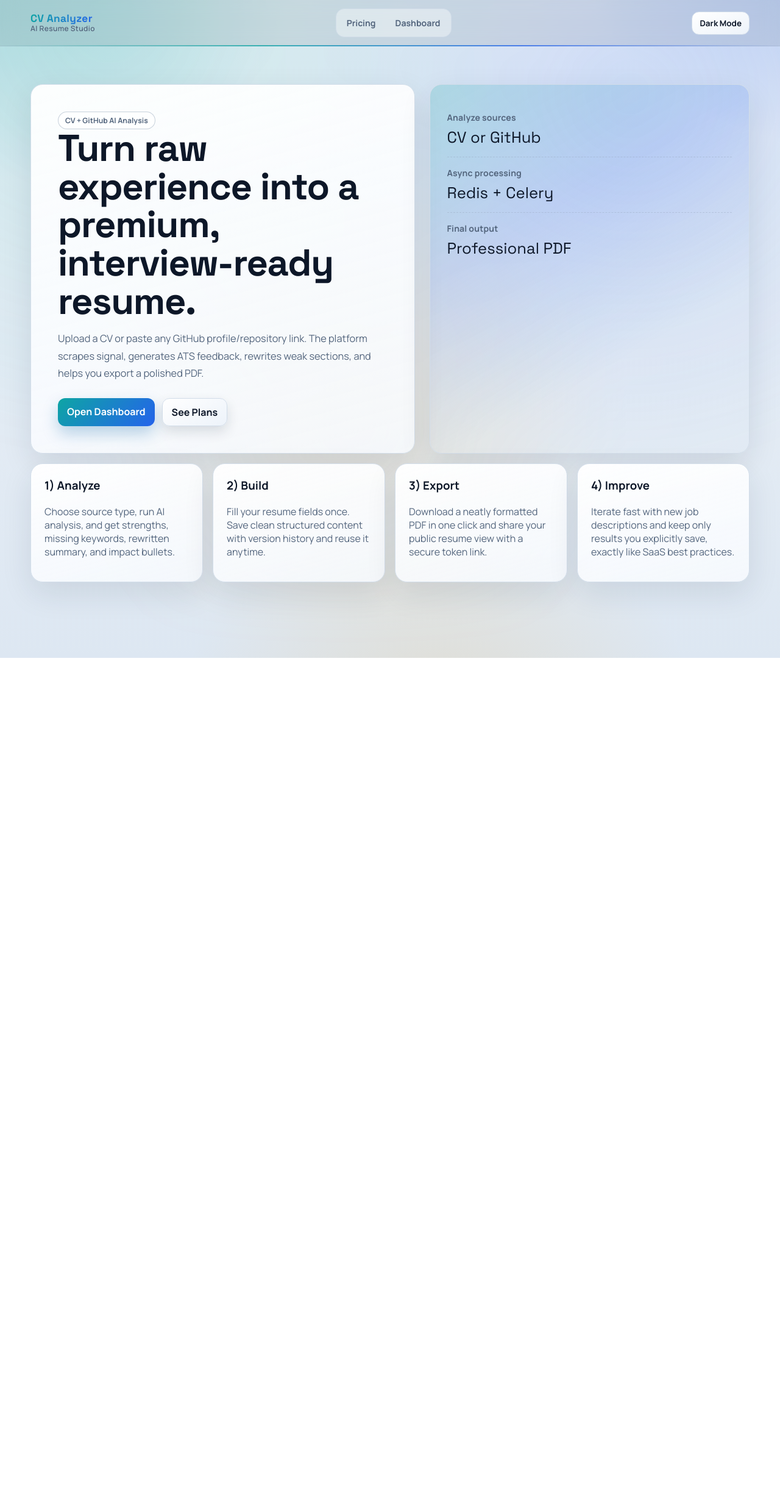
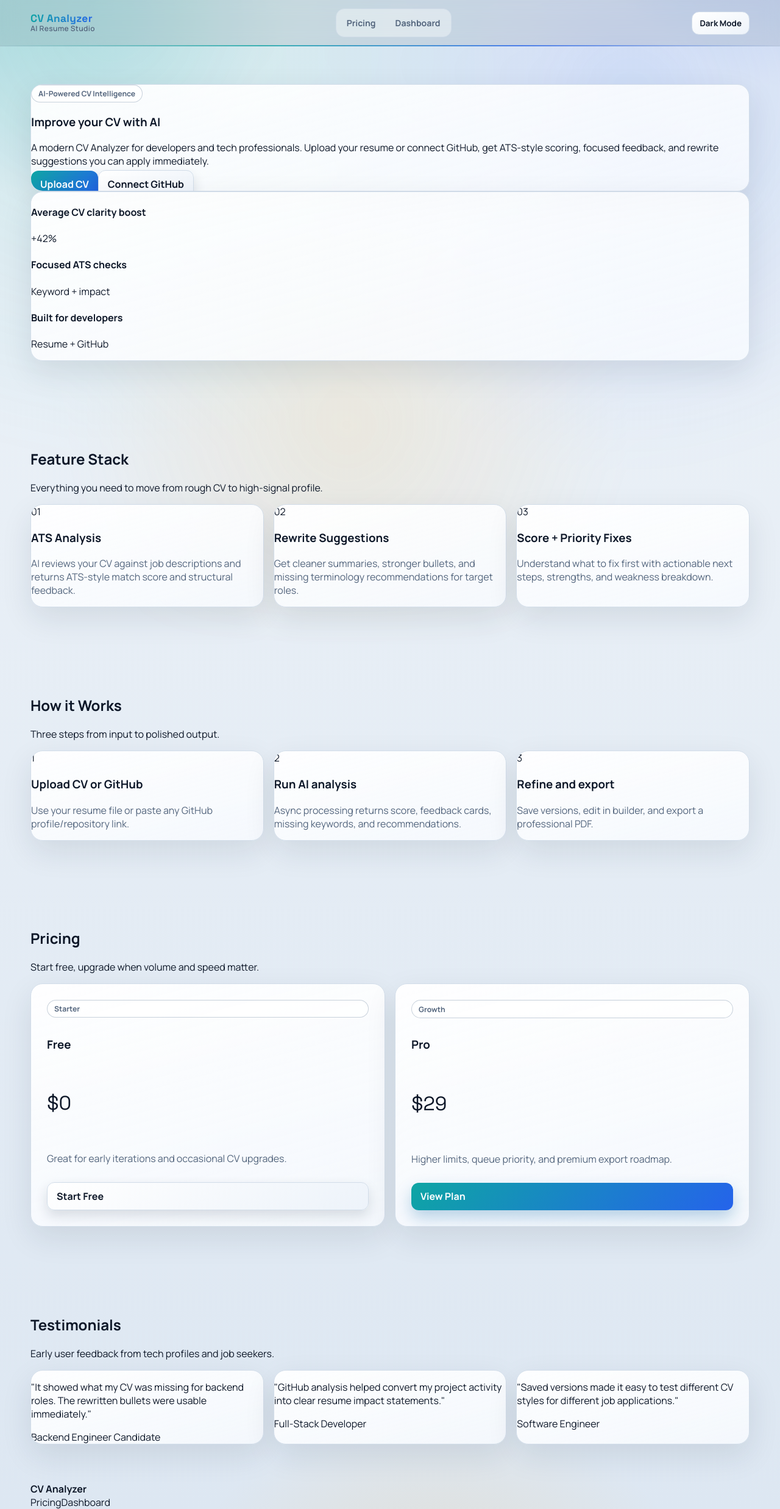
Before and after one commit to shamshodbekdevops/CV_analyzer, a Next.js app in the folder frontend/: page / in a window 1280 px wide. Shown: the whole page at 61% size. Before the commit the page ends 1079 px from the top, so only its background shows below. Built offline with nearby package versions, Linux system fonts and the light colour scheme.

Commit message:
feat(frontend): redesign landing page with premium SaaS sections

```diff
--- a/frontend/app/page.js
+++ b/frontend/app/page.js
@@ -2,70 +2,152 @@ import Link from "next/link";
 
 export default function HomePage() {
   return (
-    <main className="page-block">
-      <section className="container hero-shell">
-        <article className="card hero-main">
-          <span className="pill">CV + GitHub AI Analysis</span>
-          <h1>Turn raw experience into a premium, interview-ready resume.</h1>
+    <main className="landing-main">
+      <section className="container page-block hero-section">
+        <article className="card hero-copy">
+          <span className="pill">AI-Powered CV Intelligence</span>
+          <h1>Improve your CV with AI</h1>
           <p>
-            Upload a CV or paste any GitHub profile/repository link. The platform scrapes signal, generates ATS
-            feedback, rewrites weak sections, and helps you export a polished PDF.
+            A modern CV Analyzer for developers and tech professionals. Upload your resume or connect GitHub, get
+            ATS-style scoring, focused feedback, and rewrite suggestions you can apply immediately.
           </p>
-          <div className="hero-actions">
+          <div className="hero-cta">
             <Link className="button" href="/dashboard">
-              Open Dashboard
+              Upload CV
             </Link>
-            <Link className="button secondary" href="/pricing">
-              See Plans
+            <Link className="button secondary" href="/dashboard">
+              Connect GitHub
             </Link>
           </div>
         </article>
-        <aside className="card hero-side">
-          <div className="hero-metric">
-            <h4>Analyze sources</h4>
-            <p>CV or GitHub</p>
-          </div>
-          <div className="hero-metric">
-            <h4>Async processing</h4>
-            <p>Redis + Celery</p>
-          </div>
-          <div className="hero-metric">
-            <h4>Final output</h4>
-            <p>Professional PDF</p>
-          </div>
+
+        <aside className="card hero-metrics">
+          <article className="metric-card">
+            <h4>Average CV clarity boost</h4>
+            <p>+42%</p>
+          </article>
+          <article className="metric-card">
+            <h4>Focused ATS checks</h4>
+            <p>Keyword + impact</p>
+          </article>
+          <article className="metric-card">
+            <h4>Built for developers</h4>
+            <p>Resume + GitHub</p>
+          </article>
         </aside>
       </section>
 
-      <section className="container page-block" style={{ paddingTop: 16 }}>
+      <section className="container page-block">
+        <div className="section-head">
+          <h2>Feature Stack</h2>
+          <p>Everything you need to move from rough CV to high-signal profile.</p>
+        </div>
         <div className="grid two">
-          <article className="card panel">
-            <h3>1) Analyze</h3>
+          <article className="card feature-card">
+            <span className="feature-icon">01</span>
+            <h3>ATS Analysis</h3>
             <p className="muted">
-              Choose source type, run AI analysis, and get strengths, missing keywords, rewritten summary, and impact
-              bullets.
+              AI reviews your CV against job descriptions and returns ATS-style match score and structural feedback.
             </p>
           </article>
-          <article className="card panel">
-            <h3>2) Build</h3>
+          <article className="card feature-card">
+            <span className="feature-icon">02</span>
+            <h3>Rewrite Suggestions</h3>
             <p className="muted">
-              Fill your resume fields once. Save clean structured content with version history and reuse it anytime.
+              Get cleaner summaries, stronger bullets, and missing terminology recommendations for target roles.
             </p>
           </article>
-          <article className="card panel">
-            <h3>3) Export</h3>
+          <article className="card feature-card">
+            <span className="feature-icon">03</span>
+            <h3>Score + Priority Fixes</h3>
             <p className="muted">
-              Download a neatly formatted PDF in one click and share your public resume view with a secure token link.
-            </p>
-          </article>
-          <article className="card panel">
-            <h3>4) Improve</h3>
-            <p className="muted">
-              Iterate fast with new job descriptions and keep only results you explicitly save, exactly like SaaS best
-              practices.
+              Understand what to fix first with actionable next steps, strengths, and weakness breakdown.
             </p>
           </article>
         </div>
       </section>
+
+      <section className="container page-block">
+        <div className="section-head">
+          <h2>How it Works</h2>
+          <p>Three steps from input to polished output.</p>
+        </div>
+        <div className="grid two">
+          <article className="card step-card">
+            <span className="step-index">1</span>
+            <h3>Upload CV or GitHub</h3>
+            <p className="muted">Use your resume file or paste any GitHub profile/repository link.</p>
+          </article>
+          <article className="card step-card">
+            <span className="step-index">2</span>
+            <h3>Run AI analysis</h3>
+            <p className="muted">Async processing returns score, feedback cards, missing keywords, and recommendations.</p>
+          </article>
+          <article className="card step-card">
+            <span className="step-index">3</span>
+            <h3>Refine and export</h3>
+            <p className="muted">Save versions, edit in builder, and export a professional PDF.</p>
+          </article>
+        </div>
+      </section>
+
+      <section className="container page-block">
+        <div className="section-head">
+          <h2>Pricing</h2>
+          <p>Start free, upgrade when volume and speed matter.</p>
+        </div>
+        <div className="grid two pricing-grid">
+          <article className="card plan-card">
+            <span className="pill">Starter</span>
+            <h3>Free</h3>
+            <p className="price">$0</p>
+            <p className="muted">Great for early iterations and occasional CV upgrades.</p>
+            <Link href="/dashboard" className="button secondary">
+              Start Free
+            </Link>
+          </article>
+          <article className="card plan-card plan-highlight">
+            <span className="pill">Growth</span>
+            <h3>Pro</h3>
+            <p className="price">$29</p>
+            <p className="muted">Higher limits, queue priority, and premium export roadmap.</p>
+            <Link href="/pricing" className="button">
+              View Plan
+            </Link>
+          </article>
+        </div>
+      </section>
+
+      <section className="container page-block">
+        <div className="section-head">
+          <h2>Testimonials</h2>
+          <p>Early user feedback from tech profiles and job seekers.</p>
+        </div>
+        <div className="grid two testimonials-grid">
+          <article className="card testimonial-card">
+            <p>"It showed what my CV was missing for backend roles. The rewritten bullets were usable immediately."</p>
+            <div className="testimonial-author">Backend Engineer Candidate</div>
+          </article>
+          <article className="card testimonial-card">
+            <p>"GitHub analysis helped convert my project activity into clear resume impact statements."</p>
+            <div className="testimonial-author">Full-Stack Developer</div>
+          </article>
+          <article className="card testimonial-card">
+            <p>"Saved versions made it easy to test different CV styles for different job applications."</p>
+            <div className="testimonial-author">Software Engineer</div>
+          </article>
+        </div>
+      </section>
+
+      <footer className="site-footer">
+        <div className="container site-footer-inner">
+          <strong>CV Analyzer</strong>
+          <div className="footer-links">
+            <Link href="/pricing">Pricing</Link>
+            <Link href="/dashboard">Dashboard</Link>
+          </div>
+        </div>
+      </footer>
     </main>
   );
 }
```
